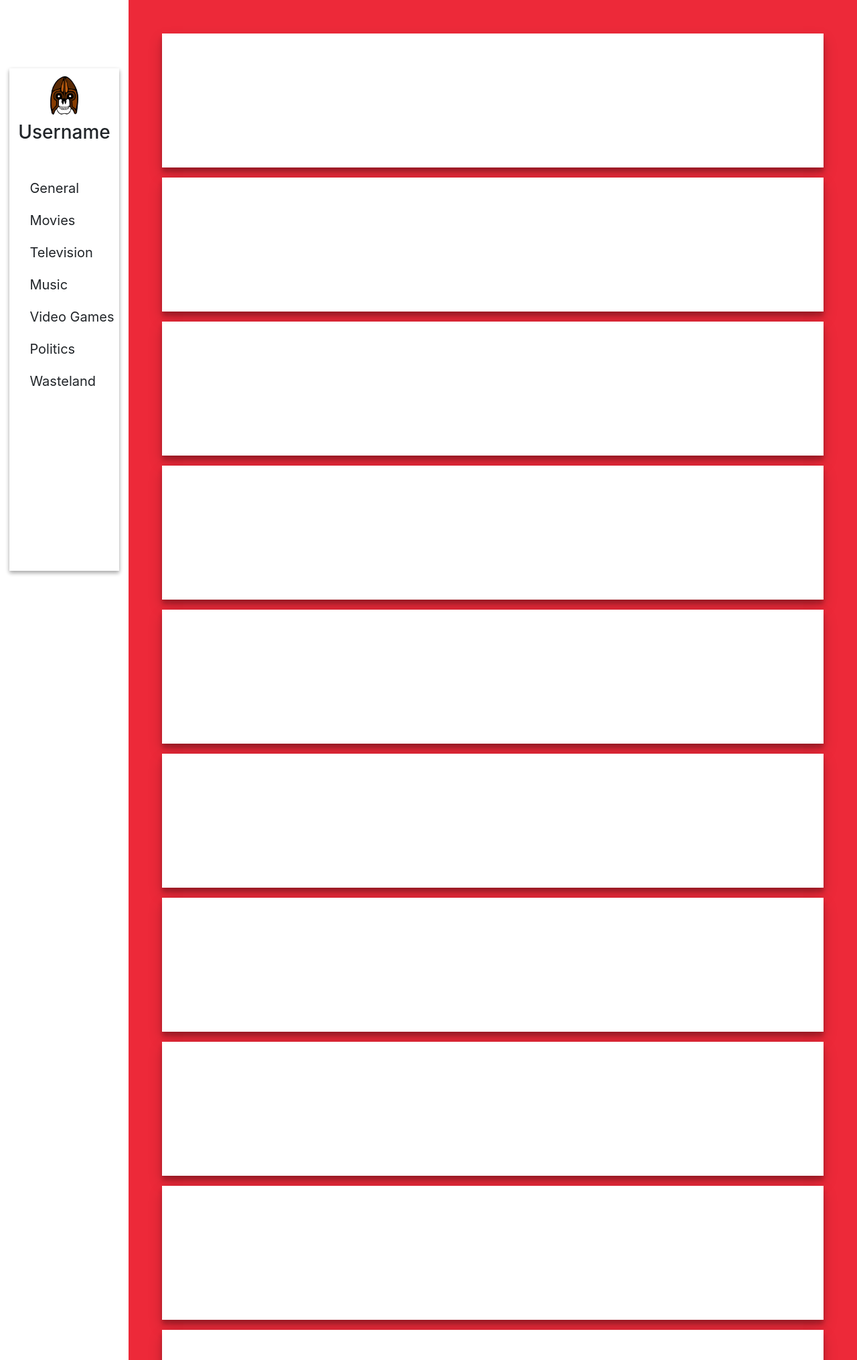
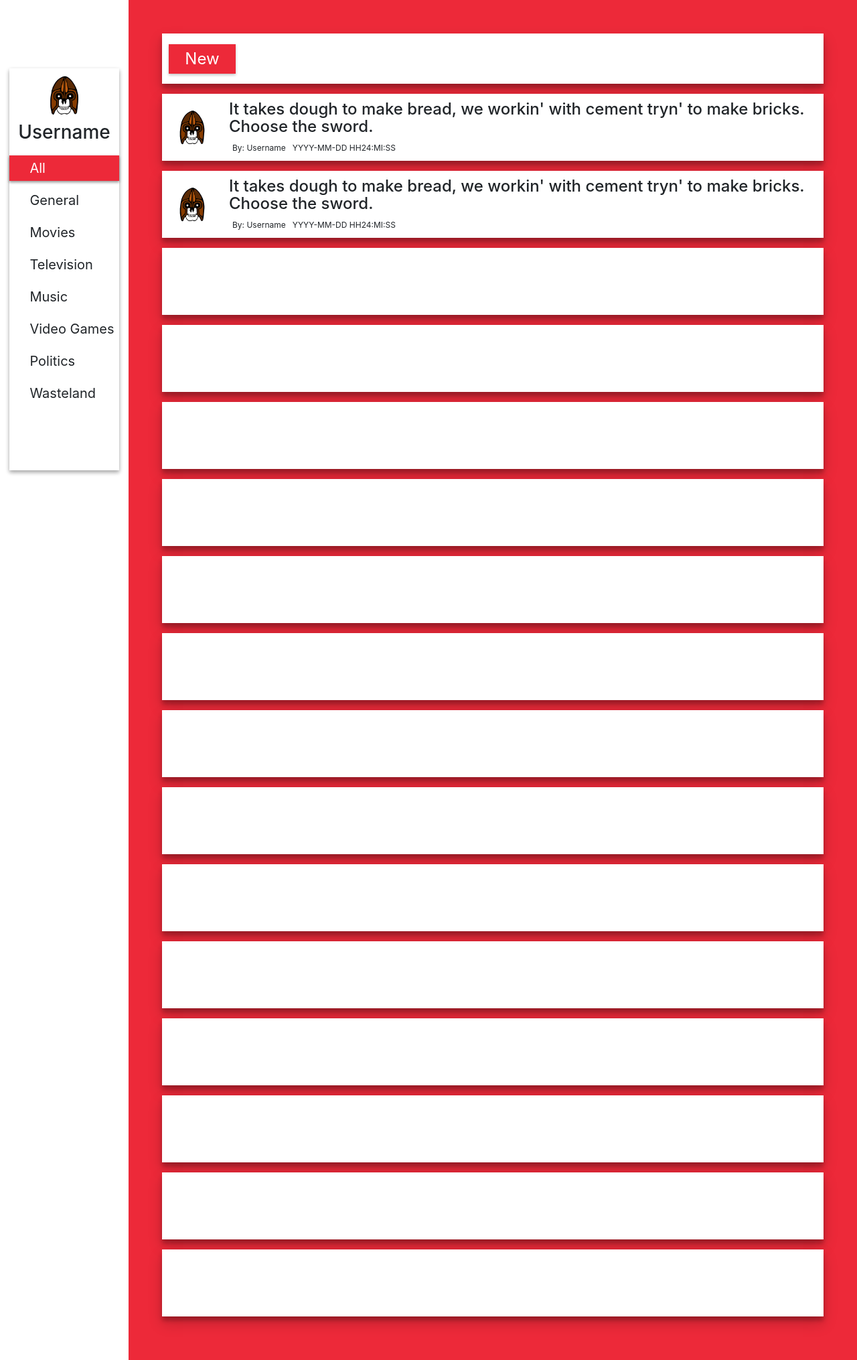
Before and after one commit to LavenderGoons/Vector1, a PHP site: page /index3.html in a window 1280 px wide. Shown: the whole page at 67% size. Run offline with PHP 8.4, Linux system fonts and the light colour scheme; some libraries are stand-ins or nearby versions.

Commit message:
Stucture main forum page, add modal, impv syntax
Solidified the main page forum structure

Fixed font-sizes to use rem not pixel

Add modal for new topics

```diff
--- a/css/index3.css
+++ b/css/index3.css
@@ -15,18 +15,16 @@ body {
 
 #sidebar {
     width: 85%;
-    height: 750px;
+    height: 600px;
     top: 5%;
     background-color: white;
     position: relative;
-    /* box-shadow: 0 2px 4px rgba(0,0,0,0.24); */
     box-shadow: 0 3px 6px rgba(0,0,0,0.16), 0 3px 6px rgba(0,0,0,0.23);
 }
 
 #sidebar-header {
     width: 100%;
     height: 20%;
-    /* background-color: blue; */
     display: flex;
     flex-direction: column;
     align-items: center;
@@ -37,7 +35,6 @@ body {
 #sidebar-content {
     height: 80%;
     width: 100%;
-    /* background-color: red; */
     display: flex;
     flex-direction: column;
 }
@@ -54,12 +51,12 @@ body {
     list-style: none;
     padding-left: 30px;
     margin: 10px 0px;
-    font-size: 20px;
-    transition: all .35s ease;
+    font-size: 1.25rem;
+    transition: all .25s ease;
     cursor: pointer;
 }
 
-.list-item:hover, #sidebar-header:hover {
+.list-item:hover, #sidebar-header:hover, .selected {
     background-color: #ed2939;
     color: white;
     box-shadow: 0 2px 4px rgba(0,0,0,0.24), 0 2px 4px rgba(0,0,0,0.24);
@@ -70,16 +67,9 @@ body {
     display: none;
 }
 
-/* a#user-ref {
-    text-decoration: none;
-    color: white;
-    font-size: 20px;
-    padding: 5px 0px;
-} */
-
 div#user-ref {
     color: white;
-    font-size: 20px;
+    font-size: 1.25rem;
     padding: 5px 0px;
     display: flex;
     align-items: center;
@@ -106,22 +96,193 @@ div#user-ref {
     display: flex;
     flex-direction: column;
     width: 50%;
-    /* background-color: orange; */
     padding: 10px;
 }
 
+#content-header {
+    width: 100%;
+    height: 75px;
+    background-color: white;
+    box-shadow: 0 10px 20px rgba(0,0,0,0.19), 0 6px 6px rgba(0,0,0,0.23);
+    margin-bottom: 15px;
+    padding: 10px;
+    display: flex;
+    align-items: center;
+}
 
+#content-header > button {
+    font-size: 1.5rem;
+    height:80%;
+    background-color: #ed2939;
+    border:none;
+    transition: all .5s ease;
+    cursor: pointer;
+    box-shadow: 0 2px 4px rgba(0,0,0,0.24);
+    color: white;
+    width: 100px;
+}
 
-section {
+#content-header > button:hover {
+    outline: none;
+    box-shadow: 0 2px 4px rgba(0,0,0,0.24), 0 2px 4px rgba(0,0,0,0.24);
+}
+
+section.forum-section {
     background-color: white;
     width: 100%;
-    height: 200px;
+    min-height: 100px;
     box-shadow: 0 10px 20px rgba(0,0,0,0.19), 0 6px 6px rgba(0,0,0,0.23);
-    display: inline-block;
+    display: flex;
     margin-bottom: 15px;
+    cursor: pointer;
+    position: relative;
+    flex-wrap: wrap;
+}
+
+.forum-header {
+    min-height: 100px;
+    width: 90px;
+    display: flex;
+    align-items: center;
+    justify-content: center;
+}
+
+.forum-header > h4 {
+    margin-top: 5px;
+}
+
+.forum-main {
+    min-height: 100px;
+    width: calc(100% - 90px);
+    display: flex;
+    flex-direction: column;
+    padding: 10px;
+}
+
+.info-wrapper, .title-wrapper {
+    height: 50%;
+    width: 100%;
+    display: flex;
+}
+
+.info-wrapper {
+    align-items: flex-end;
+}
+
+.post-date, .post-user {
+    font-size: .75rem;
+    margin: 0px 5px;
+}
+
+.post-user::before {
+    content: 'By: ';
+}
+
+/* PREVIEW */
+
+.preview-content {
+    width: 100%;
+    position: relative;
+    padding: 10px;
+    border-top: 1px solid black;
+    transition: all .5s ease;
+    display: none;
+}
+
+.display-preview {
+    display: block;
+}
+
+/* TOPIC MODAL */
+
+#blanket {
+    width: 100vw;
+    height: 100vh;
+    background-color: rgba(78, 78, 78, 0.8);
+    position: absolute;
+    top:0px;
+    left:0px;
+    display: none;
+    z-index:500;
+}
+
+.new-topic-modal {
+    position: absolute;
+    width: 500px;
+    height: 700px;
+    top: 10%;
+    left: calc(50% - 200px);
+    z-index:501;
+    background-color: white;
+    padding: 10px;
+    display: none;
+}
+
+.new-topic-modal > form {
+    display: flex;
+    width: 100%;
+    justify-content: center;
+    flex-direction: column;
+}
+
+.new-topic-modal input,
+.new-topic-modal textarea,
+.new-topic-modal select  {
+    display: block;
+    margin: .7rem;
+    height: 50px;
+    font-size: 1.5rem;
+}
+
+.new-topic-modal input,
+.new-topic-modal textarea,
+.new-topic-modal select {
+    outline-color: #ed2939;
+}
+
+.new-topic-modal select {
+    font-size: 1rem;
+}
+
+.new-topic-modal select > option:hover {
+    background: #ed2939;
+}
+
+.new-topic-modal textarea {
+    min-height: 350px;
+    max-height: 350px;
+    font-size: 1rem;
+}
+
+.new-topic-modal input[type="submit"] {
+    margin-top: 15px;
+    height: 40px;
+    font-size: 1.25rem;
+    box-shadow: 0 2px 4px rgba(0,0,0,0.24);
+    background-color: white;
+    border:none;
+    transition: all .25s ease;
+    cursor: pointer;
+    padding: 0px;
+}
+
+.new-topic-modal input[type="submit"]:hover {
+    outline: none;
+    background-color: #ed2939;
+    color: white;
+    box-shadow: 0 2px 4px rgba(0,0,0,0.24), 0 2px 4px rgba(0,0,0,0.24);
+}
+
+.new-topic-modal input[type="submit"]:focus {
+    outline: none;
+}
+
+.new-topic-modal label {
+    margin-left: .7rem;
 }
 
 
+/* MEDIA */
 
 @media (max-width: 1225px) {
     #sidebar-wrapper {
@@ -193,3 +354,22 @@ section {
         width: 95%;
     }
 }
+
+@media (max-width: 750px) {
+    .title-wrapper > * {
+        font-size: 1.1rem;
+    }
+
+    .info-wrapper {
+        justify-content: flex-end;
+    }
+}
+
+@media (max-width: 490px) {
+    .title-wrapper {
+        height: 100%;
+    }
+    .info-wrapper {
+        display: none;
+    }
+}
--- a/index3.html
+++ b/index3.html
@@ -24,10 +24,6 @@
         <a href="index.html" class="navbar-brand">
             <img src="img/skull_icon.png" alt="" width="40" height="40">
         </a>
-        <!-- <a href="index.html" id="user-ref">
-            <img src="img/skull_icon.png" alt="" width="30" height="30">
-            <span>Username</span>
-        </a> -->
         <div id="user-ref">
             <img src="img/skull_icon.png" alt="" width="40" height="40">
             <span>Username</span>
@@ -37,7 +33,8 @@
         </button>
         <div class="navbar-collapse collapse" id="navbarCollapse">
             <ul class="navbar-nav mr-auto">
-            <li class="nav-item active"><a href="index.html" class="nav-link">General</a></li>
+                <li class="nav-item active"><a href="index.html" class="nav-link">All</a></li>
+                <li class="nav-item"><a href="index.html" class="nav-link">General</a></li>
                 <li class="nav-item"><a href="index2.html" class="nav-link">Movies</a></li>
                 <li class="nav-item"><a href="login.html" class="nav-link">Television</a></li>
                 <li class="nav-item"><a href="index.html" class="nav-link">Music</a></li>
@@ -55,6 +52,7 @@
                 </div>
                 <div id="sidebar-content">
                     <ul id="sidebar-nav">
+                        <li class="list-item selected">All</li>
                         <li class="list-item">General</li>
                         <li class="list-item">Movies</li>
                         <li class="list-item">Television</li>
@@ -67,38 +65,100 @@
             </div>
     </div>
     <div id="content">
-        <!-- <div class="column"></div> -->
-        <!-- <div class="column"></div> -->
-        <section>
+        <div id="content-header">
+            <button id="new-topic-btn">New</button>
+        </div>
+        <section class="forum-section">
+            <div class="forum-header">
+                    <img src="img/skull_icon.png" width="70px" height="70px" alt="">
+            </div>
+            <div class="forum-main">
+                <div class="title-wrapper">
+                    <h4>It takes dough to make bread, we workin' with cement tryn' to make bricks. Choose the sword.</h4>
+                </div>
+                <div class="info-wrapper">
+                    <span class="post-user">Username</span>
+                    <span class="post-date">YYYY-MM-DD HH24:MI:SS</span>
+                </div>
+            </div>
+            <div class="preview-content">
+                <p>Lorem ipsum dolor sit amet, consectetur adipiscing elit. Nulla sed iaculis urna, a lacinia ex. Suspendisse elementum urna augue,
+                    sit amet dictum libero pulvinar vitae. Maecenas cursus leo non nunc mattis lacinia. Donec ac mauris nunc.
+                    Etiam mattis dui eu sapien fringilla mollis. Fusce ut massa lacus. Suspendisse nec auctor ex.
+                    Cras ac quam faucibus, suscipit urna sit amet, commodo nunc. Vestibulum ante ipsum primis in faucibus orci luctus et ultrices posuere cubilia Curae;
+                    Etiam fringilla aliquet lorem, nec blandit nulla. Maecenas sollicitudin est in metus consequat, vitae suscipit elit placerat.
+                    Mauris tincidunt elit at imperdiet malesuada. Aenean aliquam scelerisque purus, vitae scelerisque odio tempor et.
+                    Vivamus consectetur eu ante ut viverra. Donec odio eros, auctor a porta eu, condimentum quis elit.
+                </p>
+            </div>
+        </section>
+        <section class="forum-section">
+            <div class="forum-header">
+                <img src="img/skull_icon.png" width="70px" height="70px" alt="">
+            </div>
+            <div class="forum-main">
+                <div class="title-wrapper">
+                    <h4>It takes dough to make bread, we workin' with cement tryn' to make bricks. Choose the sword.</h4>
+                </div>
+                <div class="info-wrapper">
+                    <span class="post-user">Username</span>
+                    <span class="post-date">YYYY-MM-DD HH24:MI:SS</span>
+                </div>
+            </div>
+            <div class="preview-content">
+                <p>Lorem ipsum dolor sit amet, consectetur adipiscing elit. Nulla sed iaculis urna, a lacinia ex. Suspendisse elementum urna augue,
+                    sit amet dictum libero pulvinar vitae. Maecenas cursus leo non nunc mattis lacinia. Donec ac mauris nunc.
+                    Etiam mattis dui eu sapien fringilla mollis. Fusce ut massa lacus. Suspendisse nec auctor ex.
+                    Cras ac quam faucibus, suscipit urna sit amet, commodo nunc. Vestibulum ante ipsum primis in faucibus orci luctus et ultrices posuere cubilia Curae;
+                    Etiam fringilla aliquet lorem, nec blandit nulla. Maecenas sollicitudin est in metus consequat, vitae suscipit elit placerat.
+                    Mauris tincidunt elit at imperdiet malesuada. Aenean aliquam scelerisque purus, vitae scelerisque odio tempor et.
+                    Vivamus consectetur eu ante ut viverra. Donec odio eros, auctor a porta eu, condimentum quis elit.
+                    <br/><br/>
+                    Lorem ipsum dolor sit amet, consectetur adipiscing elit. Nulla sed iaculis urna, a lacinia ex. Suspendisse elementum urna augue,
+                    sit amet dictum libero pulvinar vitae. Maecenas cursus leo non nunc mattis lacinia. Donec ac mauris nunc.
+                    Etiam mattis dui eu sapien fringilla mollis. Fusce ut massa lacus. Suspendisse nec auctor ex.
+                    Cras ac quam faucibus, suscipit urna sit amet, commodo nunc. Vestibulum ante ipsum primis in faucibus orci luctus et ultrices posuere cubilia Curae;
+                    Etiam fringilla aliquet lorem, nec blandit nulla. Maecenas sollicitudin est in metus consequat, vitae suscipit elit placerat.
+                    Mauris tincidunt elit at imperdiet malesuada. Aenean aliquam scelerisque purus, vitae scelerisque odio tempor et.
+                    Vivamus consectetur eu ante ut viverra. Donec odio eros, auctor a porta eu, condimentum quis elit.
+                </p>
+            </div>
+        </section>
+        <section class="forum-section"></section>
+        <section class="forum-section"></section>
+        <section class="forum-section"></section>
+        <section class="forum-section"></section>
+        <section class="forum-section"></section>
+        <section class="forum-section"></section>
+        <section class="forum-section"></section>
+        <section class="forum-section"></section>
+        <section class="forum-section"></section>
+        <section class="forum-section"></section>
+        <section class="forum-section"></section>
+        <section class="forum-section"></section>
+        <section class="forum-section"></section>
+        <section class="forum-section"></section>
+    </div>
 
-        </section>
-        <section>
-
-        </section>
-        <section>
-
-        </section>
-        <section>
-
-        </section>
-        <section>
-
-        </section>
-        <section>
-
-        </section>
-        <section>
-
-        </section>
-        <section>
-
-        </section>
-        <section>
-
-        </section>
-        <section>
-
-        </section>
+    <div id="blanket"></div>
+    <div class="new-topic-modal">
+        <form action="#" method="post">
+            <label for="title">Title</label>
+            <input type="text" name="title" id="new-topic-title">
+            <label for="category">Category</label>
+            <select name="category" id="new-topic-category">
+                <option value="General">General</option>
+                <option value="Movies">Movies</option>
+                <option value="Television">Television</option>
+                <option value="Music">Music</option>
+                <option value="Video Games">Video Games</option>
+                <option value="Politics">Politics</option>
+                <option value="Wasteland">Wasteland</option>
+            </select>
+            <label for="title">Content</label>
+            <textarea name="content" id="new-topic-content"></textarea>
+            <input type="submit" value="Submit">
+        </form>
     </div>
 
 <script src="https://code.jquery.com/jquery-3.2.1.slim.min.js"
@@ -108,5 +168,6 @@
     integrity="sha384-b/U6ypiBEHpOf/4+1nzFpr53nxSS+GLCkfwBdFNTxtclqqenISfwAzpKaMNFNmj4"
     crossorigin="anonymous"></script>
 <script src="js/bootstrap.js"></script>
+<script src="js/scripts.js"></script>
 </body>
 </html>
```
Also changed, not shown: css/forms.css (+5 -5 lines), js/scripts.js (added, +10 -0 lines). Lines whose indentation alone changed are shown as unchanged.
